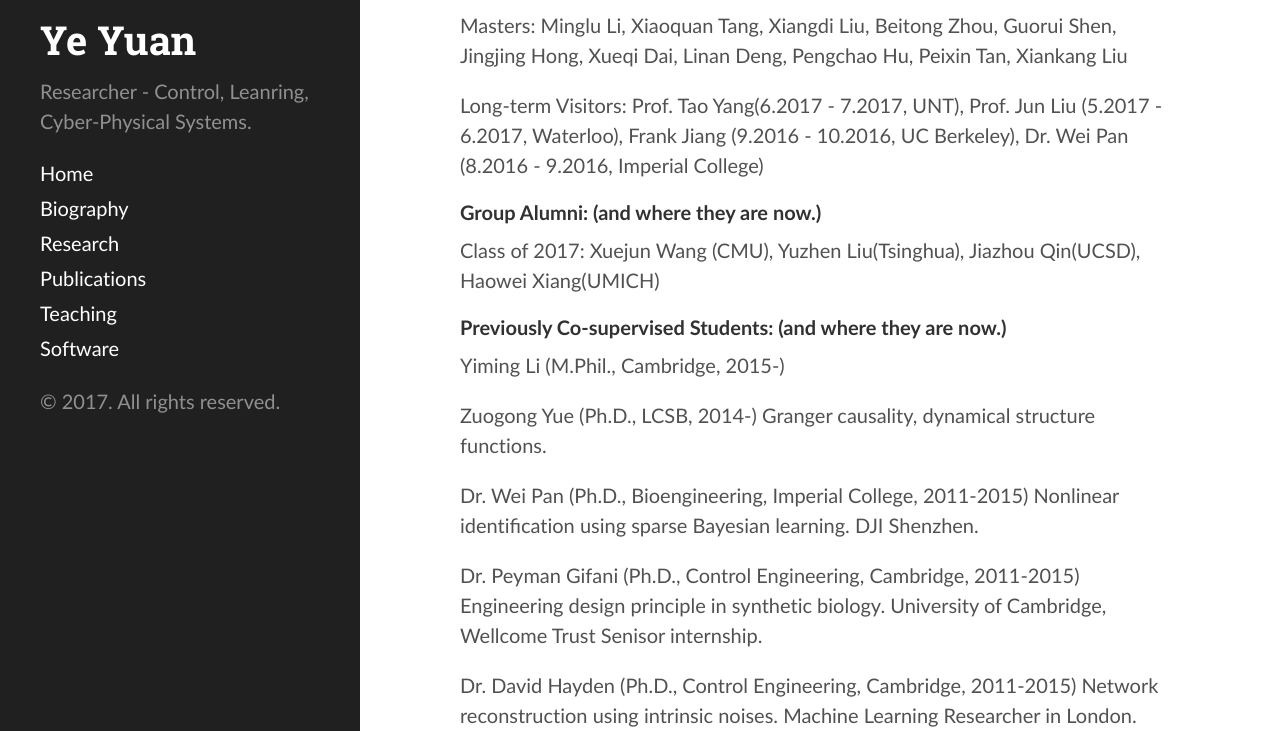
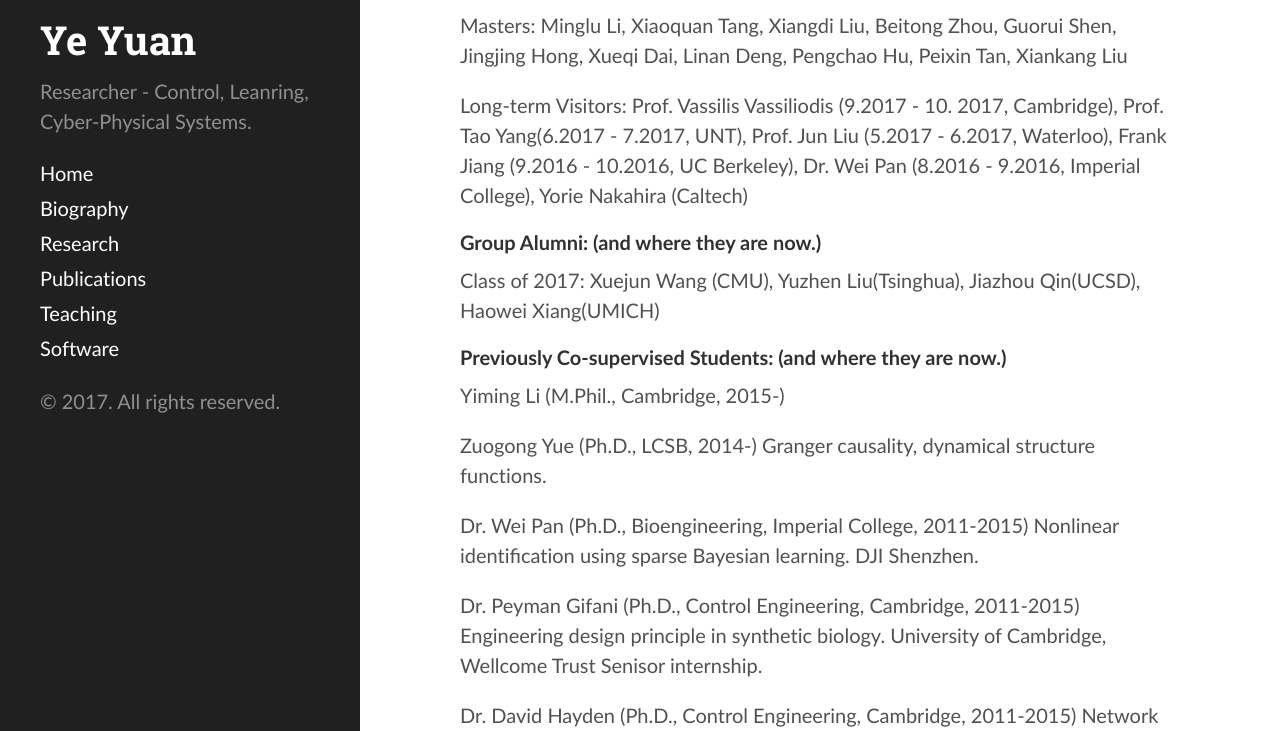
Before and after one commit to yy311/yy311.github.io, a Jekyll site: the page built from research.md, in a window 1280 px wide and 900 px high, scrolled down 526 px, cut to the strip 169-900 px from the top of the window. Built offline with Jekyll 4.4.1, drawn with Linux system fonts in a browser that asks for light colours.

Commit message:
Update research.md

```diff
--- a/research.md
+++ b/research.md
@@ -25,7 +25,7 @@ PhDs: Ruijuan Chen, Zuowei Ping, Yunlong Dong, Guijun Ma, Junlin Li, Xiuchuan Ta
 
 Masters: Minglu Li, Xiaoquan Tang, Xiangdi Liu, Beitong Zhou, Guorui Shen, Jingjing Hong, Xueqi Dai, Linan Deng, Pengchao Hu, Peixin Tan, Xiankang Liu
 
-Long-term Visitors: Prof. Tao Yang(6.2017 - 7.2017, UNT), Prof. Jun Liu (5.2017 - 6.2017, Waterloo), Frank Jiang (9.2016 - 10.2016, UC Berkeley), Dr. Wei Pan (8.2016 - 9.2016, Imperial College)
+Long-term Visitors: Prof. Vassilis Vassiliodis (9.2017 - 10. 2017, Cambridge), Prof. Tao Yang(6.2017 - 7.2017, UNT), Prof. Jun Liu (5.2017 - 6.2017, Waterloo), Frank Jiang (9.2016 - 10.2016, UC Berkeley), Dr. Wei Pan (8.2016 - 9.2016, Imperial College), Yorie Nakahira (Caltech)
 
 #### Group Alumni: (and where they are now.)
 
```
